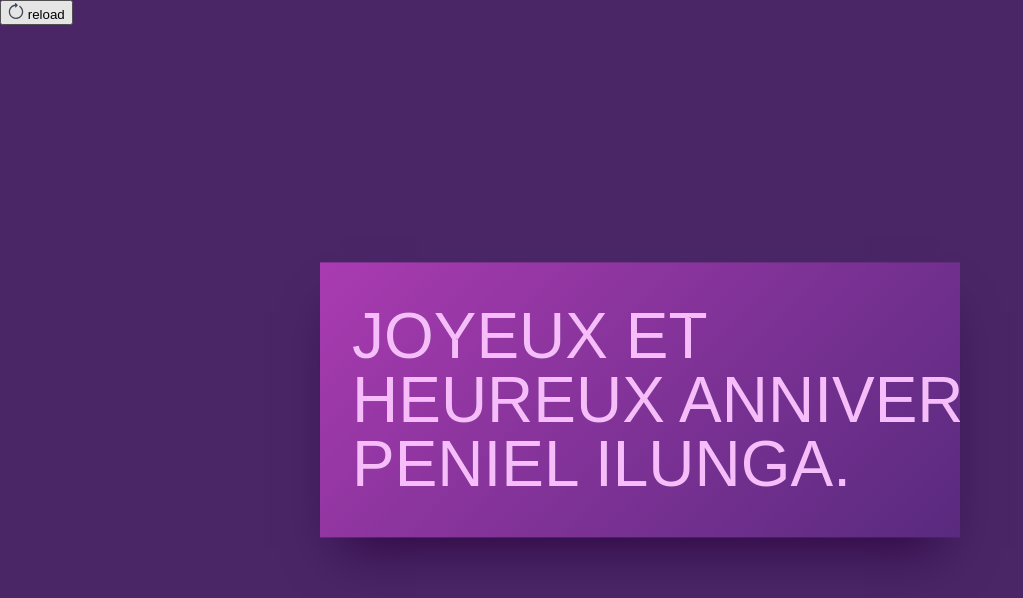
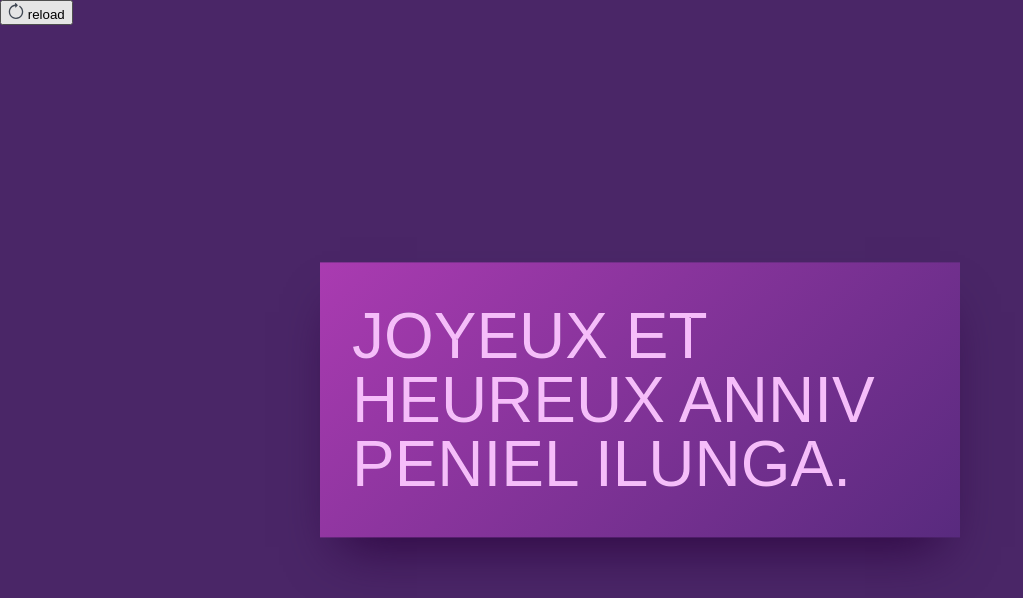
Before and after one commit to FabslockIT/Anniverssaire_ani, a plain HTML site: page index.html in a window 1280 px wide. Shown: the whole page, without its empty margins (0-1023 px from the left). Drawn offline with nearby package versions, Linux system fonts and the light colour scheme.

Commit message:
second commit

```diff
--- a/index.html
+++ b/index.html
@@ -11,7 +11,7 @@
 
 <svg class="intro" viewbox="0 0 200 86">
   <text text-anchor="start" x="10" y="30" class="text text-stroke" clip-path="url(#text1)">Joyeux et</text>
-  <text text-anchor="start" x="10" y="50" class="text text-stroke" clip-path="url(#text2)">Heureux Anniverssaire</text>
+  <text text-anchor="start" x="10" y="50" class="text text-stroke" clip-path="url(#text2)">Heureux Anniv</text>
   <text text-anchor="start" x="10" y="70" class="text text-stroke" clip-path="url(#text3)">Peniel Ilunga.</text>
   <text text-anchor="start" x="10" y="30" class="text text-stroke text-stroke-2" clip-path="url(#text1)">Joyeux et</text>
   <text text-anchor="start" x="10" y="50" class="text text-stroke text-stroke-2" clip-path="url(#text2)">Heureux Anniverssaire</text>
@@ -21,7 +21,7 @@
       <text text-anchor="start" x="10" y="30" class="text">Joyeux et</text>
     </clipPath>
     <clipPath id="text2">
-      <text text-anchor="start" x="10" y="50" class="text">Heureux Anniverssaire</text>
+      <text text-anchor="start" x="10" y="50" class="text">Heureux Anniv</text>
     </clipPath>
     <clipPath id="text3">
       <text text-anchor="start" x="10" y="70" class="text">Peniel Ilunga.</text>
```
